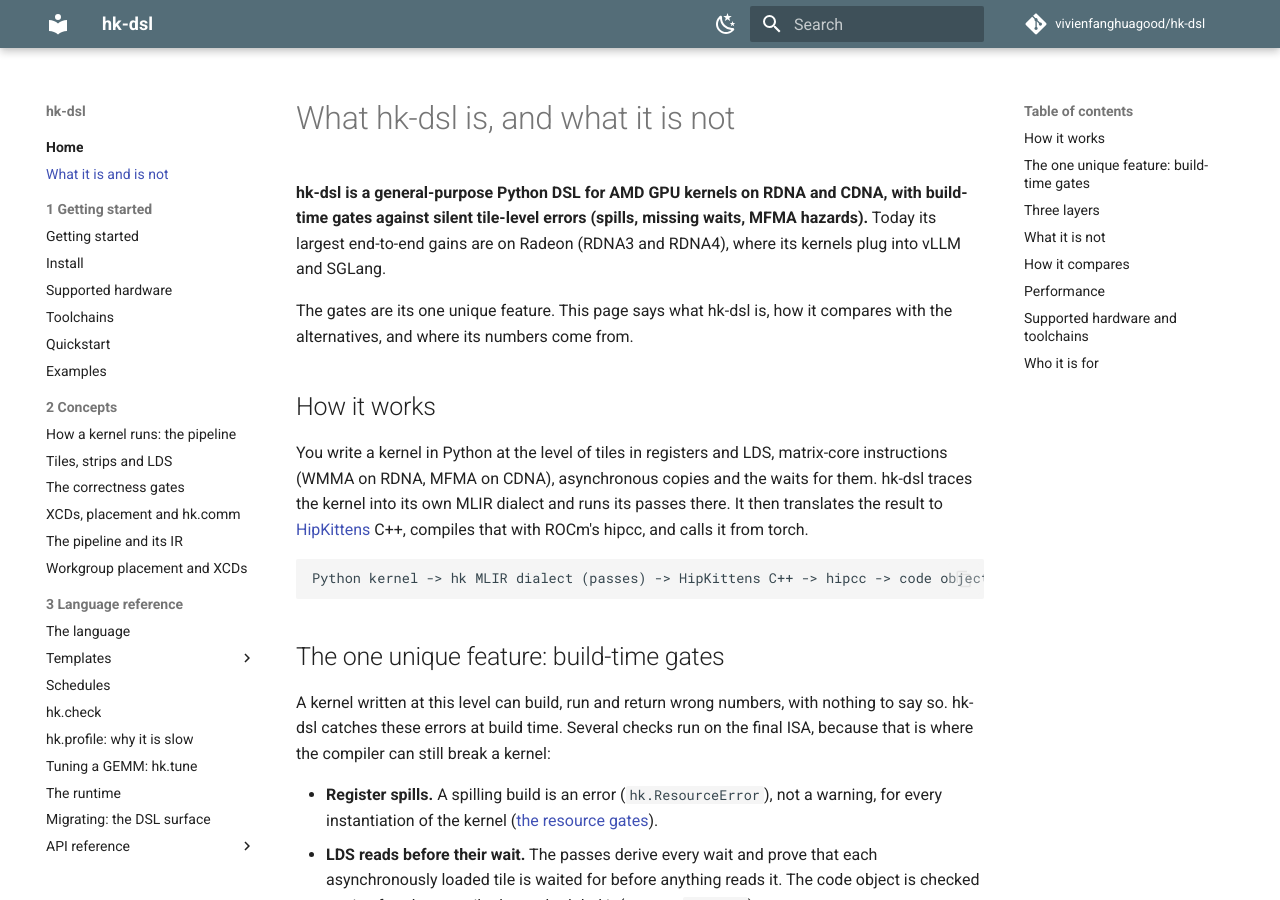
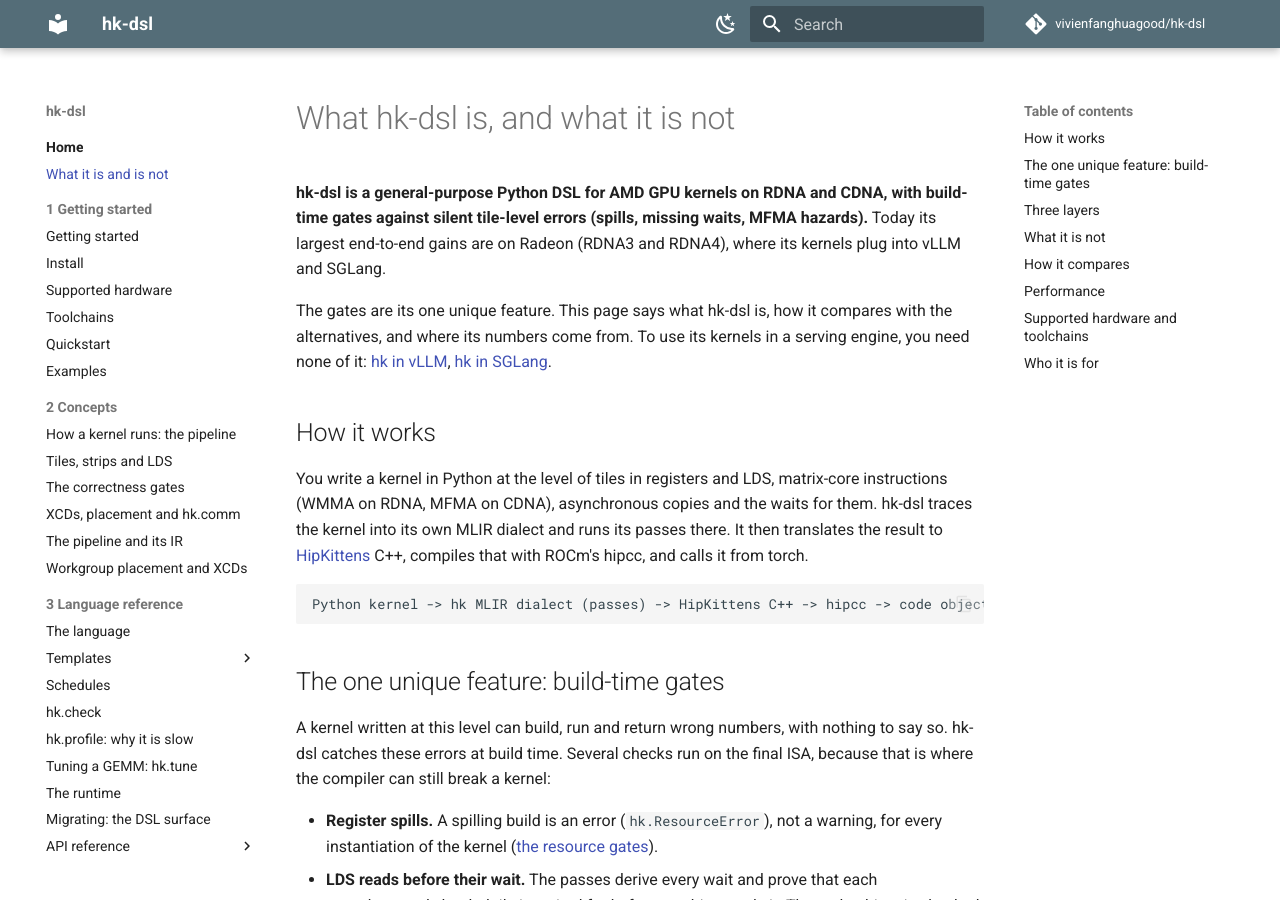
Before and after one commit to vivienfanghuagood/hk-dsl, an MkDocs documentation site: the page built from docs/positioning.md, in a window 1280 px wide and 900 px high. Built offline with MkDocs 1.6.1 and Material for MkDocs 9.7.7, drawn with Linux system fonts in a browser that asks for light colours; comment, search, counter and statistics services are not loaded; some of the changed text lies outside the part shown.

Commit message:
docs: README's comparison and numbers in one short section; positioning points engine users at the engine pages
README had a Performance and a How-it-compares section that restated
positioning.md's; they are one paragraph each now, linking it. positioning.md
said wheels exist for CPython 3.10 and 3.12 (3.10 to 3.13 since 0.9.0), and
now tells an engine user they need none of it.

Co-Authored-By: Claude <noreply@anthropic.com>

```diff
--- a/docs/positioning.md
+++ b/docs/positioning.md
@@ -6,7 +6,9 @@ MFMA hazards).** Today its largest end-to-end gains are on Radeon (RDNA3 and
 RDNA4), where its kernels plug into vLLM and SGLang.
 
 The gates are its one unique feature. This page says what hk-dsl is, how it
-compares with the alternatives, and where its numbers come from.
+compares with the alternatives, and where its numbers come from. To use its
+kernels in a serving engine, you need none of it: [hk in vLLM](vllm.md),
+[hk in SGLang](sglang.md).
 
 ## How it works
 
@@ -161,7 +163,7 @@ Tested: measured on the part and run by CI's GPU tier. What the language and eac
   - clang 23 (ROCm 10.0, vLLM's ROCm image) is tested on gfx950.
   - clang 24 (ROCm 10.1) needs 0.9.0; 0.8.0 fails to compile there. It is
     not in CI ([toolchains](toolchains.md)).
-- **Python:** wheels for CPython 3.10 and 3.12 (Linux x86_64, glibc 2.35 or
+- **Python:** wheels for CPython 3.10 to 3.13 (Linux x86_64, glibc 2.35 or
   newer). Other versions build from source.
 
 Details: [install](install.md),
```
Also changed, not shown: README.md (+12 -19 lines).
